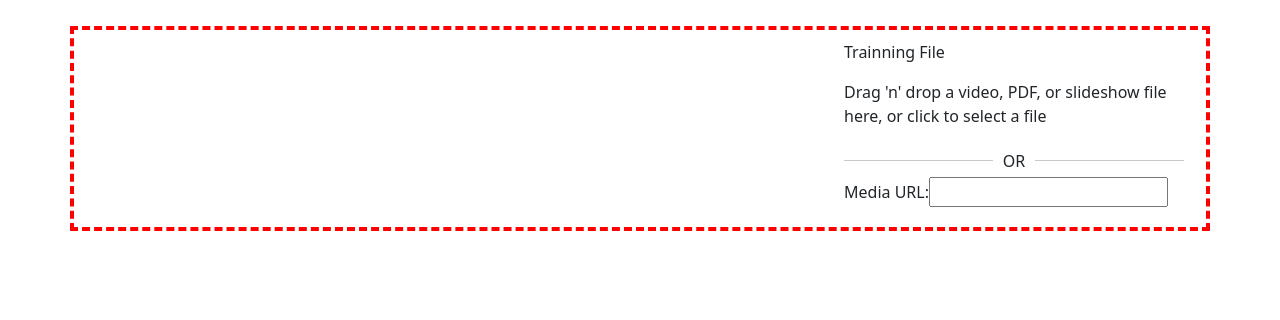
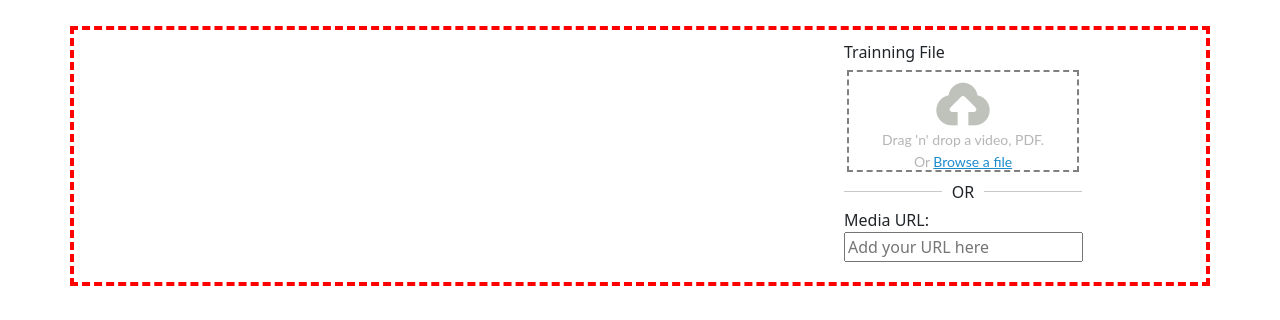
Before and after one commit to dasileker/react-app-newelec, a React (Create React App) app: page / in a window 1280 px wide. Shown: the part 406-726 px from the top of the page. Built offline with nearby package versions, Linux system fonts and the light colour scheme.

Commit message:
adding css

```diff
--- a/src/components/Criteria/Criteria.js
+++ b/src/components/Criteria/Criteria.js
@@ -14,8 +14,8 @@ const Criteria = () => {
             {/* < SelectionFrom /> */}
           </Col>
           <Col className={styles.border2}>
-            {/* <p>Image</p> */}
-            {/* < ImageUploader /> */}
+            {/* <p>Image</p>
+             < ImageUploader /> */}
           </Col>
           <Col className={styles.border3}>
             <p>Trainning File</p>
--- a/src/components/Criteria/FileUpload/FileUploader.js
+++ b/src/components/Criteria/FileUpload/FileUploader.js
@@ -1,4 +1,6 @@
 import React, { useState } from 'react';
+// import { Col } from 'reactstrap';
+import { AiTwotoneCloseCircle } from 'react-icons/ai';
 import Dropzone from 'react-dropzone';
 import styles from './FileUploader.module.css';
 
@@ -26,18 +28,19 @@ function FileUploader() {
         {({ getRootProps, getInputProps }) => (
           <div {...getRootProps()}>
             <input {...getInputProps()} />
-            <p>Drag 'n' drop a video, PDF, or slideshow file here, or click to select a file</p>
+            <p className={styles.p}>Drag 'n' drop a video, PDF.
+              <span>Or <a className={styles.a}>Browse a file</a></span>
+            </p>
           </div>
         )}
       </Dropzone>
       {success && (
-        <div style={{ backgroundColor: 'green', color: 'white', padding: '10px' }}>
-          Completed
-          {file && <p>{file.name}</p>}
-          <button onClick={handleSuccessClose} style={{ marginLeft: '10px' }}>
-            {/* <FontAwesomeIcon icon={faTimes} /> */}
-            close
-          </button>
+        <div className={styles.successContainer}>
+          {file && <p className={styles.tag}> Completed {file.name}</p>}
+          <button onClick={handleSuccessClose} className={styles.closeButton}>
+            <AiTwotoneCloseCircle />
+            </button>
+
         </div>
       )}
       <div style={{ display: 'flex', alignItems: 'center' }}>
@@ -47,7 +50,7 @@ function FileUploader() {
       </div>
       <label>
         Media URL:
-        <input type="text" value={mediaUrl} onChange={handleMediaUrlChange} />
+        <input type="text" value={mediaUrl} onChange={handleMediaUrlChange} placeholder="Add your URL here" />
       </label>
     </div>
   );
--- a/src/components/Criteria/FileUpload/FileUploader.module.css
+++ b/src/components/Criteria/FileUpload/FileUploader.module.css
@@ -1,5 +1,63 @@
 .fileUploader {
+  width: 70%;
+  height: 90%;
+  margin-top: -10px;
+}
+
+.adjust {
+  text-align: right;
+}
+
+.tag {
+  font-size: 10px;
+  font-weight: bolder;
+  margin-top: 15px;
+}
+
+.p span {
+  display: block;
+  margin-top: 5px;
+}
+
+.p {
+  font-family: 'Lato';
+  font-style: normal;
+  font-weight: 400;
+  font-size: 14px;
+  line-height: 17px;
+  padding-top: 59px;
+  text-align: center;
+  border: 2px dashed grey;
+  color: #B5B5B5;
+  background-image: url('../ImageUploader/assets/icons8-cloud-upload-64\(2\).png');
+  background-repeat: no-repeat;
+  background-position: center top;
+  align-items: center;
+  margin: 3px;
+}
+
+.a {
+  color: #1B8BCE;
+}
+
+.successContainer {
+  display: flex;
+  align-items: center;
+  justify-content: space-between;
+  background-color: #47CA5B;
+  color: white;
   width: 100%;
-  height: 100%;
-  /* Add any additional styles */
+  height: 47px;
+  padding: 5px 10px;
+  /* border-radius: 5px; */
 }
+
+.closeButton {
+  background: none;
+  border: white;
+  padding: 0;
+  color: inherit;
+  font: inherit;
+  cursor: pointer;
+  outline: inherit;
+}
```
